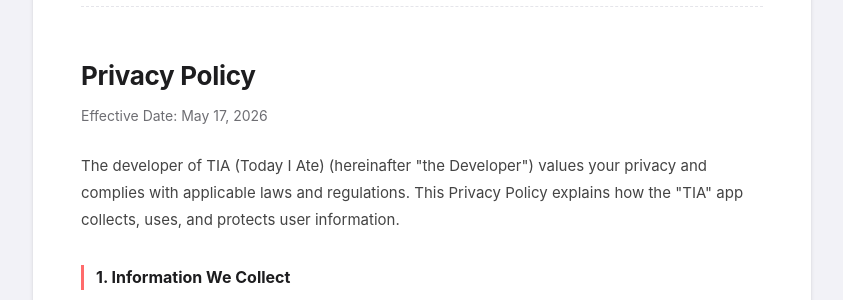
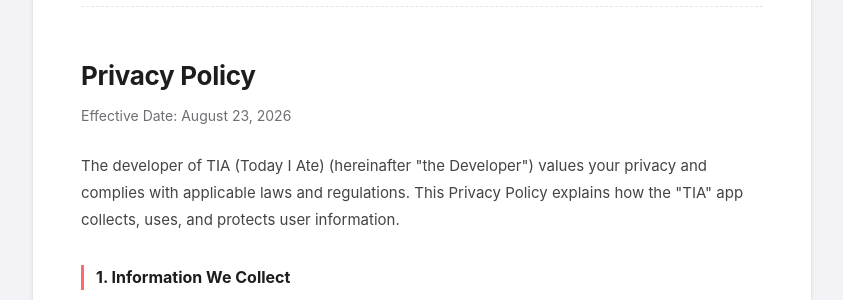
Before and after one commit to bottega-labs/bottega-labs.github.io, a Jekyll site: the page built from tia/privacy.html, in a window 1280 px wide and 900 px high. Shown: the part 219-519 px from the top of the window, without its empty margins (218-1061 px from the left). Built offline with Jekyll 4.4.1, drawn with Linux system fonts in a browser that asks for light colours.

Commit message:
fix: bump privacy policy effective dates to 2026-08-23 (contact email change)
Co-Authored-By: Claude Fable 5 <noreply@anthropic.com>

```diff
--- a/card-memorizer/privacy.html
+++ b/card-memorizer/privacy.html
@@ -6,7 +6,7 @@ title: "개인정보처리방침 - Card Memorizer"
 
 <div data-lang="ko">
   <h1>개인정보 처리방침</h1>
-  <p class="effective-date">시행일: 2026년 6월 15일</p>
+  <p class="effective-date">시행일: 2026년 8월 23일</p>
 
   <p>Card Memorizer 개발자(이하 "개발자")는 사용자의 개인정보를 소중히 여기며, '개인정보 보호법' 등 관련 법령을 준수합니다. 본 개인정보 처리방침은 'Card Memorizer'(이하 "앱")를 이용하는 사용자의 개인정보가 어떻게 수집, 이용, 보호되는지 설명합니다.</p>
 
@@ -54,7 +54,7 @@ title: "개인정보처리방침 - Card Memorizer"
 
 <div data-lang="en">
   <h1>Privacy Policy</h1>
-  <p class="effective-date">Last Updated: June 15, 2026</p>
+  <p class="effective-date">Last Updated: August 23, 2026</p>
 
   <p>The Card Memorizer developer (hereinafter "the Developer") values your privacy and complies with applicable laws and regulations. This Privacy Policy explains how the "Card Memorizer" app collects, uses, and protects user information.</p>
 
--- a/my-tally/privacy.html
+++ b/my-tally/privacy.html
@@ -6,7 +6,7 @@ title: "개인정보처리방침 - My Tally"
 
 <div data-lang="ko">
   <h1>개인정보 처리방침</h1>
-  <p class="effective-date">시행일: 2026년 6월 15일</p>
+  <p class="effective-date">시행일: 2026년 8월 23일</p>
 
   <p>My Tally 개발자(이하 "개발자")는 사용자의 개인정보를 소중히 여기며, '개인정보 보호법' 등 관련 법령을 준수합니다. 본 개인정보 처리방침은 'My Tally'(이하 "앱")를 이용하는 사용자의 개인정보가 어떻게 수집, 이용, 보호되는지 설명합니다.</p>
 
@@ -54,7 +54,7 @@ title: "개인정보처리방침 - My Tally"
 
 <div data-lang="en">
   <h1>Privacy Policy</h1>
-  <p class="effective-date">Last Updated: June 15, 2026</p>
+  <p class="effective-date">Last Updated: August 23, 2026</p>
 
   <p>The My Tally developer (hereinafter "the Developer") values your privacy and complies with applicable laws and regulations. This Privacy Policy explains how the "My Tally" app collects, uses, and protects user information.</p>
 
--- a/notch/privacy.html
+++ b/notch/privacy.html
@@ -6,7 +6,7 @@ title: "개인정보처리방침 - Notch"
 
 <div data-lang="ko">
   <h1>개인정보 처리방침</h1>
-  <p class="effective-date">시행일: 2026년 8월 3일</p>
+  <p class="effective-date">시행일: 2026년 8월 23일</p>
 
   <p>Notch 개발자(이하 "개발자")는 사용자의 개인정보를 소중히 여기며, '개인정보 보호법' 등 관련 법령을 준수합니다. 본 개인정보 처리방침은 'Notch'(이하 "앱")를 이용하는 사용자의 개인정보가 어떻게 수집, 이용, 보호되는지 설명합니다.</p>
 
@@ -54,7 +54,7 @@ title: "개인정보처리방침 - Notch"
 
 <div data-lang="en">
   <h1>Privacy Policy</h1>
-  <p class="effective-date">Last Updated: August 3, 2026</p>
+  <p class="effective-date">Last Updated: August 23, 2026</p>
 
   <p>The Notch developer (hereinafter "the Developer") values your privacy and complies with applicable laws and regulations. This Privacy Policy explains how the "Notch" app collects, uses, and protects user information.</p>
 
--- a/tia/privacy.html
+++ b/tia/privacy.html
@@ -6,7 +6,7 @@ title: "개인정보처리방침 - TIA (Today I Ate)"
 
 <div data-lang="ko">
   <h1>개인정보 처리방침</h1>
-  <p class="effective-date">시행일: 2026년 5월 17일</p>
+  <p class="effective-date">시행일: 2026년 8월 23일</p>
 
   <p>TIA (Today I Ate) 개발자(이하 "개발자")는 사용자의 개인정보를 소중히 여기며, '개인정보 보호법' 등 관련 법령을 준수합니다. 본 개인정보 처리방침은 'TIA'(이하 "앱")를 이용하는 사용자의 개인정보가 어떻게 수집, 이용, 보호되는지 설명합니다.</p>
 
@@ -73,7 +73,7 @@ title: "개인정보처리방침 - TIA (Today I Ate)"
 
 <div data-lang="en">
   <h1>Privacy Policy</h1>
-  <p class="effective-date">Effective Date: May 17, 2026</p>
+  <p class="effective-date">Effective Date: August 23, 2026</p>
 
   <p>The developer of TIA (Today I Ate) (hereinafter "the Developer") values your privacy and complies with applicable laws and regulations. This Privacy Policy explains how the "TIA" app collects, uses, and protects user information.</p>
 
```
